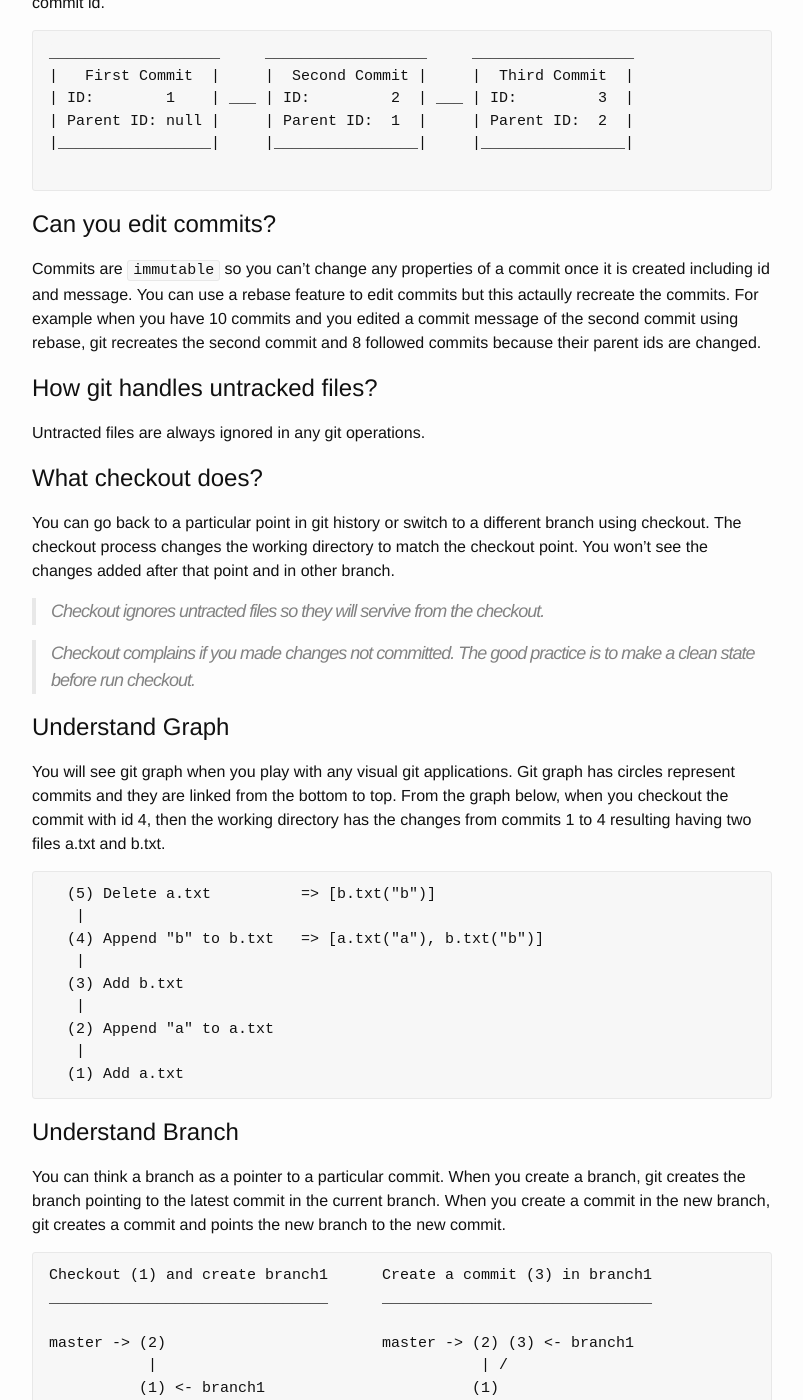
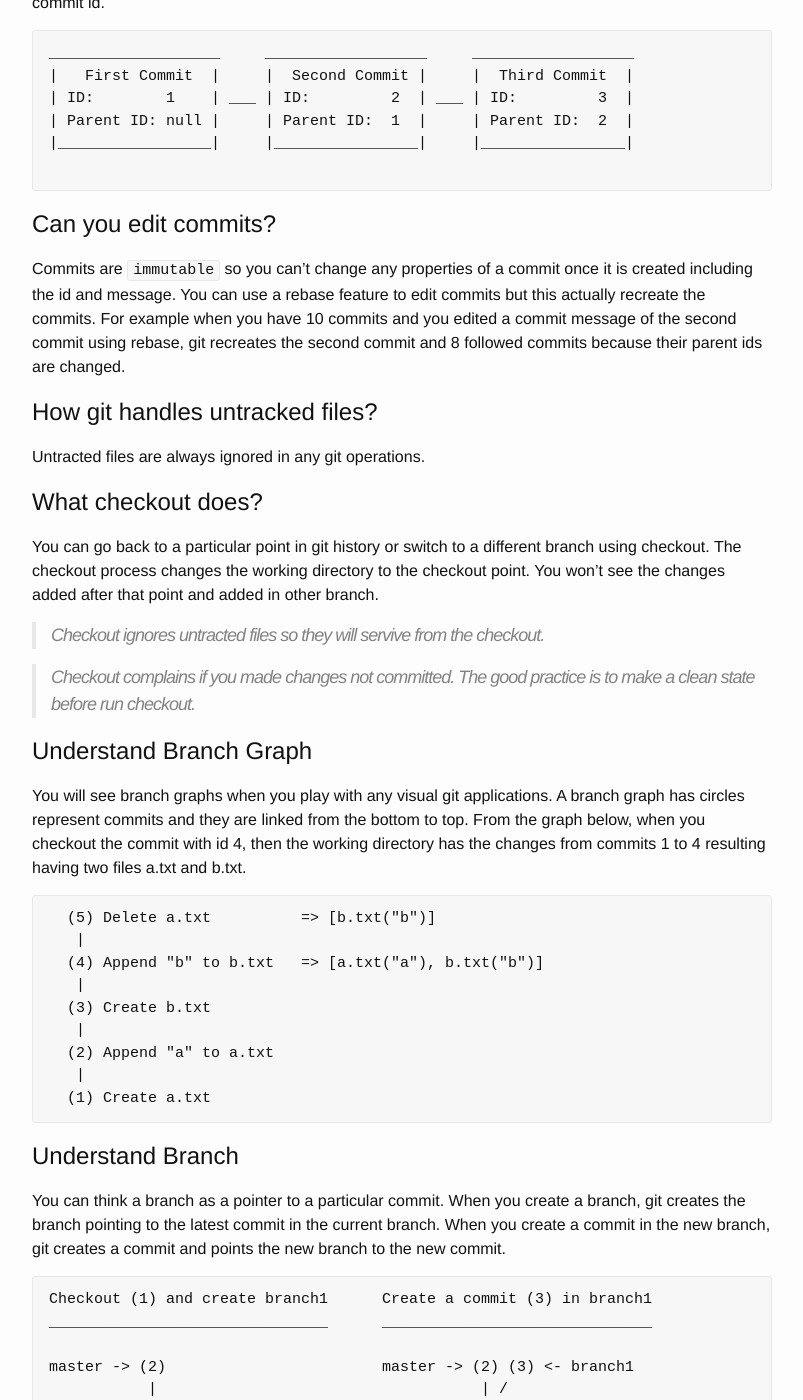
Before and after one commit to ducktyper/ducktyper.github.io, a Jekyll site: the page built from _posts/2016-04-23-how-git-works.markdown, in a window 1280 px wide and 1400 px high, scrolled down 1022 px. Shown: the whole window, without its empty margins (238-1041 px from the left). Built offline with Jekyll 4.4.1, drawn with Linux system fonts in a browser that asks for light colours.

Commit message:
Improve text

````diff
--- a/_posts/2016-04-23-how-git-works.markdown
+++ b/_posts/2016-04-23-how-git-works.markdown
@@ -58,8 +58,8 @@ ___________________     __________________     __________________
 ## Can you edit commits?
 
 Commits are `immutable` so you can't change any properties of a commit once
-it is created including id and message.
-You can use a rebase feature to edit commits but this actaully recreate the commits.
+it is created including the id and message.
+You can use a rebase feature to edit commits but this actually recreate the commits.
 For example when you have 10 commits and you edited a commit message of the
 second commit using rebase, git recreates the second commit and 8 followed commits
 because their parent ids are changed.
@@ -72,18 +72,18 @@ Untracted files are always ignored in any git operations.
 
 You can go back to a particular point in git history or switch to a different
 branch using checkout. The checkout process changes the working directory
-to match the checkout point. You won't see the changes added after that point
-and in other branch.
+to the checkout point. You won't see the changes added after that point
+and added in other branch.
 
 > Checkout ignores untracted files so they will servive from the checkout.
 
 > Checkout complains if you made changes not committed. The good practice is
 to make a clean state before run checkout.
 
-## Understand Graph
+## Understand Branch Graph
 
-You will see git graph when you play with any visual git applications.
-Git graph has circles represent commits and they are linked from the bottom to top.
+You will see branch graphs when you play with any visual git applications.
+A branch graph has circles represent commits and they are linked from the bottom to top.
 From the graph below, when you checkout the commit with id 4, then the working directory
 has the changes from commits 1 to 4 resulting having two files a.txt and b.txt.
 
@@ -92,11 +92,11 @@ has the changes from commits 1 to 4 resulting having two files a.txt and b.txt.
    |
   (4) Append "b" to b.txt   => [a.txt("a"), b.txt("b")]
    |
-  (3) Add b.txt
+  (3) Create b.txt
    |
   (2) Append "a" to a.txt
    |
-  (1) Add a.txt
+  (1) Create a.txt
 ```
 
 ## Understand Branch
````
